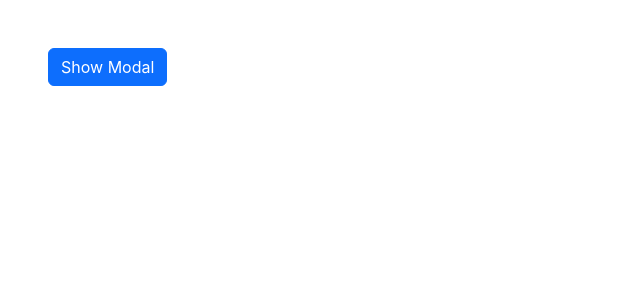
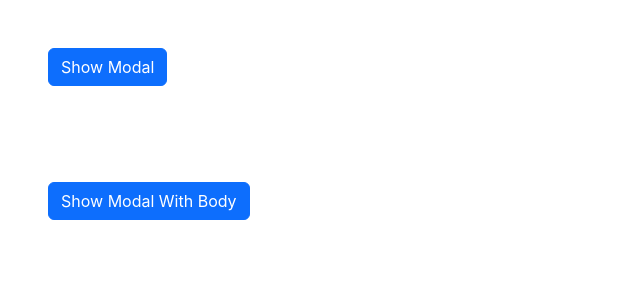
Before and after one commit to wgshtg/react-bootstrap-samples, a React (Create React App) app: page /modal in a window 1280 px wide. Shown: the top 300 px of the page, without its empty margins (0-640 px from the left). Built offline with nearby package versions, Linux system fonts and the light colour scheme.

Commit message:
Add modalwithbody component

```diff
--- a/src/PageRouter.tsx
+++ b/src/PageRouter.tsx
@@ -7,6 +7,7 @@ import {
   FormInputType,
   Header,
   Modal,
+  ModalWithBody,
   Pagination,
   Popover,
   ProgressBar,
@@ -35,6 +36,7 @@ export const PageRouter = () => {
       </Route>
       <Route path='/modal'>
         <Modal />
+        <ModalWithBody />
       </Route>
       <Route path='/pagination'>
         <Pagination />
--- /dev/null
+++ b/src/pages/ModalWithBody.tsx
@@ -0,0 +1,24 @@
+import { useState } from 'react';
+import { Button } from 'react-bootstrap';
+import { BaseModal, ModalBody } from '../components';
+
+export const ModalWithBody = () => {
+  const [modalShow, setModalShow] = useState(false);
+
+  const handleClick = () => setModalShow(true);
+  const handleModalHide = () => setModalShow(false);
+
+  return (
+    <div>
+      <Button className='m-5' onClick={handleClick}>
+        Show Modal With Body
+      </Button>
+      <BaseModal
+        show={modalShow}
+        handleHide={handleModalHide}
+        title='Modal With Body'
+        body={<ModalBody />}
+      />
+    </div>
+  );
+};
--- a/src/pages/index.ts
+++ b/src/pages/index.ts
@@ -3,6 +3,7 @@ export * from './Footer';
 export * from './FormInput';
 export * from './Header';
 export * from './Modal';
+export * from './ModalWithBody';
 export * from './Pagination';
 export * from './Popover';
 export * from './ProgressBar';
```
